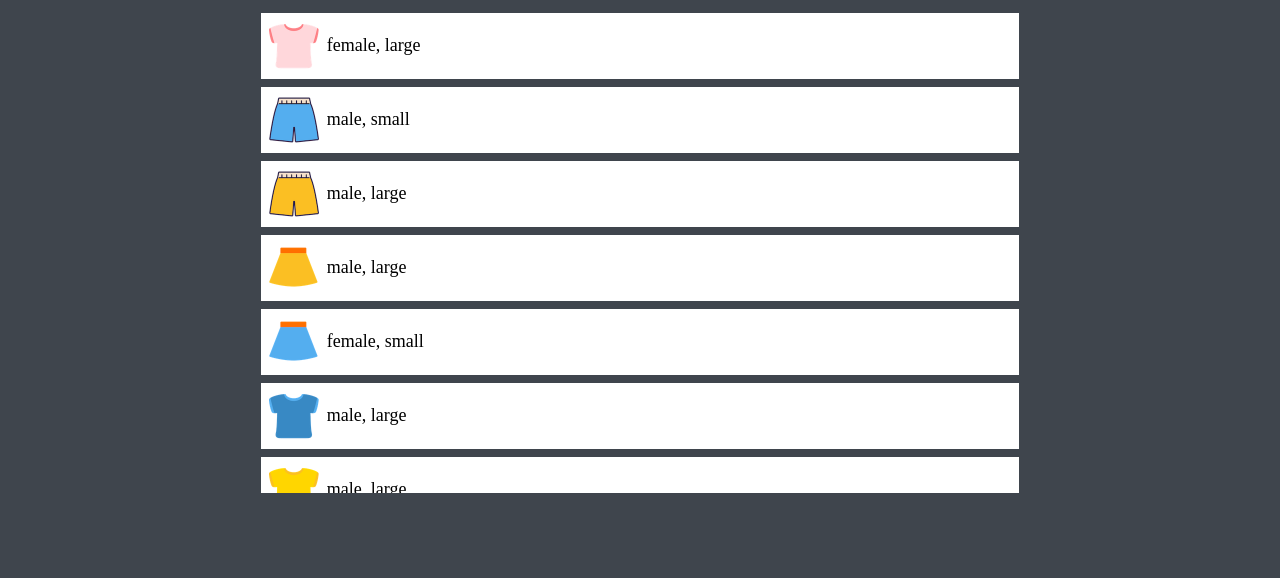
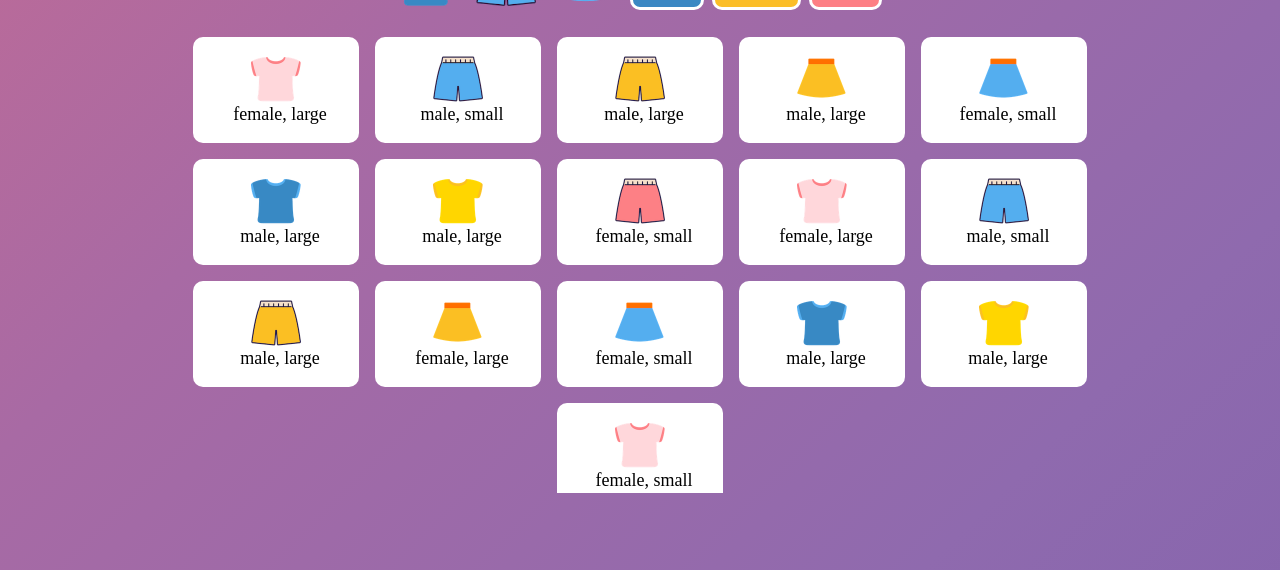
Before and after one commit to eun92/js-mini-shopping, a plain HTML site: page index.html in a window 1280 px wide. Shown: the part 238-816 px from the top of the page. Drawn offline with Linux system fonts and the light colour scheme.

Commit message:
style 수정

```diff
--- a/index.html
+++ b/index.html
@@ -48,11 +48,13 @@
         Pink
       </button>
     </section>
-    <ul class="items">
-      <!-- <li class="item">
-        <img src="img/blue_t.png" alt="tshirt" class="item__thumbnail" />
-        <span class="item__description">male, large</span>
-      </li> -->
-    </ul>
+    <div class="items-wrap">
+      <ul class="items">
+        <li class="item">
+          <!-- <img src="img/blue_t.png" alt="tshirt" class="item__thumbnail" />
+          <span class="item__description">male, large</span> -->
+        </li>
+      </ul>
+    </div>
   </body>
 </html>
--- a/style.css
+++ b/style.css
@@ -8,23 +8,58 @@
   --color-light-grey: #dfdfdf;
 
   /* size */
+  --base-radius: 10px;
   --base-space: 8px;
   --size-button: 60px;
   --size-border: 4px;
   --size-thumbnail: 50px;
   --font-size: 18px;
+  --base-item-height: 90px;
+  --base-item-width: 150px;
 
   /* annimation */
   --animation-duration: 300ms;
 }
 
+@keyframes gradient {
+  0% {
+    background-position: 0% 50%;
+  }
+  50% {
+    background-position: 100% 50%;
+  }
+  100% {
+    background-position: 0% 50%;
+  }
+}
+
+html {
+  height: 100%;
+}
+
 body {
+  overflow: hidden;
   height: 100vh;
-  background-color: var(--color-black);
   display: flex;
   flex-direction: column;
   justify-content: center;
   align-items: center;
+  /* gradient */
+  background: linear-gradient(
+    -45deg,
+    #3f51b1,
+    #5a55ae,
+    #7b5fac,
+    #8f6aae,
+    #a86aa4,
+    #cc6b8e,
+    #f18271,
+    #f3a469,
+    #f7c978
+  );
+  background-size: 400% 400%;
+  animation: gradient 8s ease infinite;
+  height: 100vh;
 }
 
 .logo {
@@ -60,6 +95,8 @@ body {
   font-size: var(--font-size);
   padding: calc(var(--base-space) * 2);
   border-radius: var(--size-border);
+  border: 3px solid #fff;
+  border-radius: var(--base-radius);
 }
 
 .blue {
@@ -74,20 +111,60 @@ body {
   background-color: var(--color-pink);
 }
 
-.items {
-  width: 60%;
+.items-wrap {
+  width: 80%;
   height: 60%;
-  list-style: none;
-  padding-left: 0;
   overflow-y: auto;
 }
 
+.items {
+  display: flex;
+  flex-wrap: wrap;
+  justify-content: center;
+  list-style: none;
+  padding-left: 0;
+}
+
 .item {
+  position: relative;
   background-color: var(--color-white);
   display: flex;
+  flex-direction: column;
   align-items: center;
+  justify-content: center;
+  width: var(--base-item-width);
+  height: var(--base-item-height);
   padding: var(--base-space);
-  margin-bottom: var(--base-space);
+  margin: var(--base-space);
+  border-radius: var(--base-radius);
+  transition: 0.3s;
+}
+
+.item::before {
+  /* display: none; */
+  opacity: 0;
+  position: absolute;
+  top: 5px;
+  left: 5px;
+  content: "";
+  width: 15px;
+  height: 15px;
+  border-radius: 50%;
+  background-color: #f18271;
+  transition: 0.3s;
+}
+
+.item:hover {
+  transform: translateY(-5px);
+}
+
+.item:hover::before {
+  /* display: block; */
+  opacity: 1;
+}
+
+.item:hover img {
+  transform: scale(1.2) translateY(-10px);
 }
 
 .item.invisible {
@@ -98,6 +175,7 @@ body {
 .item__thumbnail {
   width: var(--size-thumbnail);
   height: var(--size-thumbnail);
+  transition: 0.3s;
 }
 
 .item__description {
```
